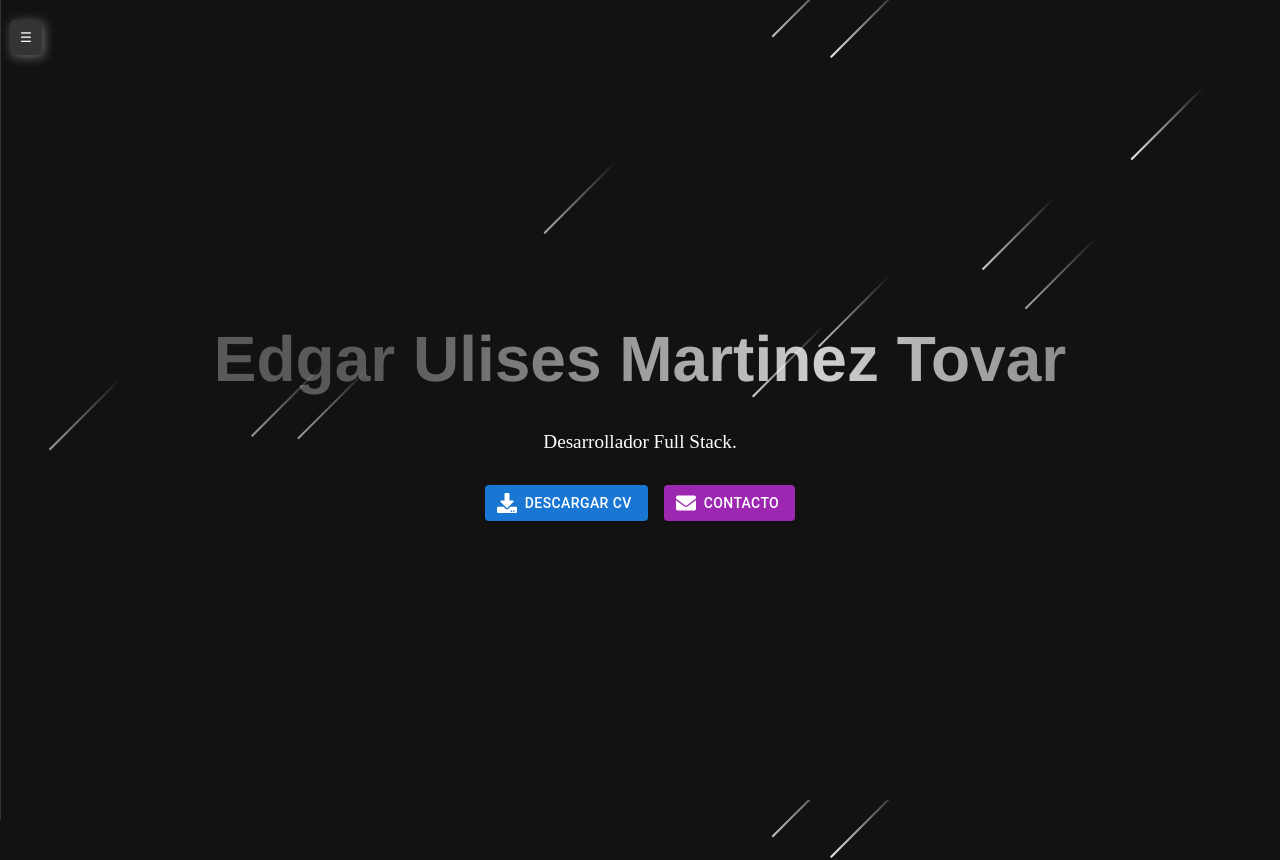
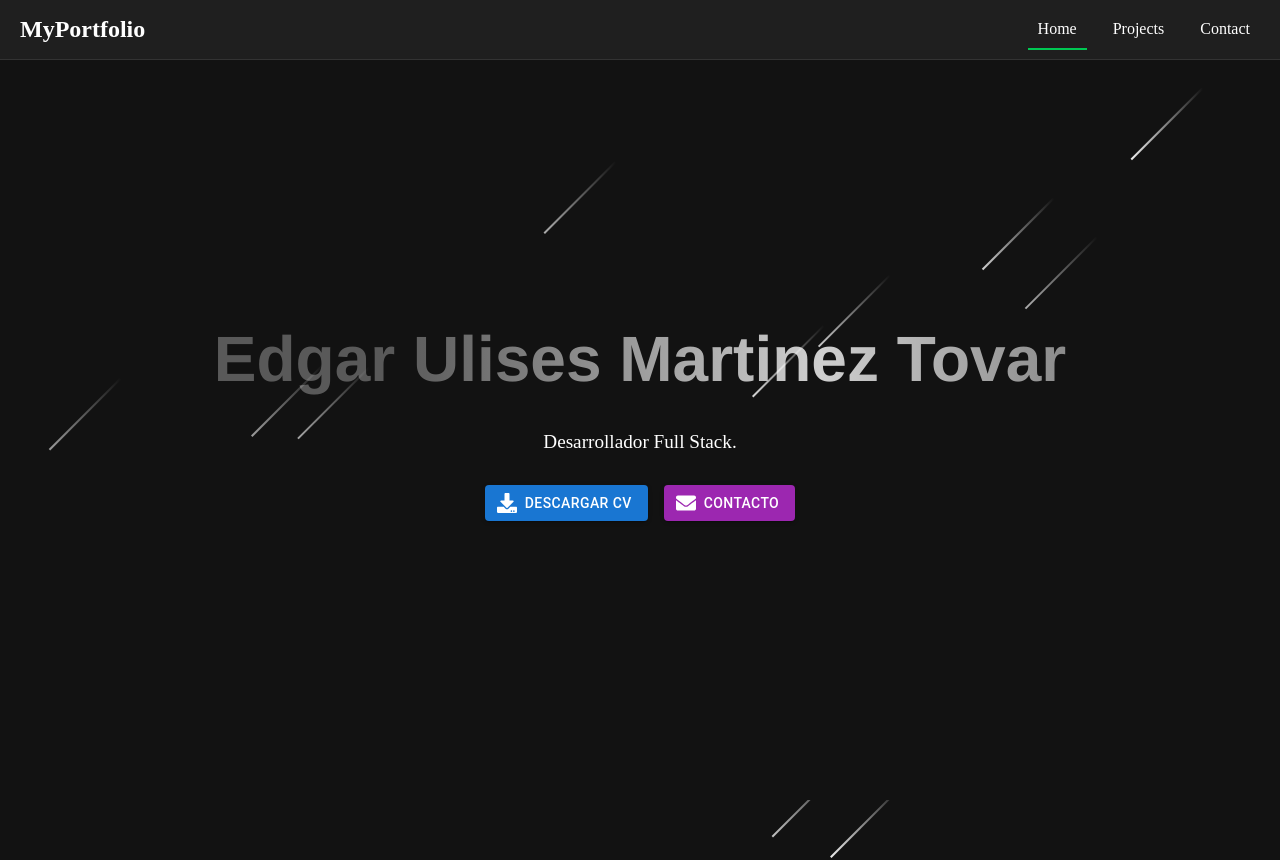
Before and after one commit to ThorgyOrb/Portafolio, a React (Create React App) app: page / in a window 1280 px wide. Shown: the top 860 px of the page. Built offline with nearby package versions, Linux system fonts and the light colour scheme.

Commit message:
Update Header.jsx

```diff
--- a/src/components/Header.jsx
+++ b/src/components/Header.jsx
@@ -1,127 +1,93 @@
 import React, { useState } from 'react';
 import styled from 'styled-components';
 
-const Sidebar = styled.div`
-  width: ${props => (props.open ? '250px' : '0')};
-  height: 100vh;
+const Header = styled.div`
+  width: 100%;
+  height: 60px; /* Altura del encabezado */
   position: fixed;
   top: 0;
   left: 0;
-  background-color: #1f1f1f; /* Color oscuro para coincidir con el fondo del Home */
-  overflow-x: hidden;
-  transition: width 0.3s ease;
+  background-color: #1f1f1f; /* Color oscuro para el fondo del encabezado */
   display: flex;
-  flex-direction: column;
   align-items: center;
-  padding-top: 20px;
+  justify-content: space-between;
+  padding: 0 20px;
   z-index: 1000;
-  border-right: 1px solid #333; /* Añadir un borde para un mejor contraste */
+  border-bottom: 1px solid #333; /* Borde inferior para contraste */
+  box-sizing: border-box; /* Incluye padding y border en el cálculo del width */
 `;
 
-const SidebarTitle = styled.h2`
+const HeaderTitle = styled.h1`
   color: #ffffff; /* Color blanco para el título */
-  margin-bottom: 30px;
-  text-align: center;
-  font-size: 2rem; /* Ajustar el tamaño del texto */
+  margin: 0;
+  font-size: 1.5rem; /* Tamaño del texto */
+  flex-grow: 1; /* Permite que el título se expanda y ocupe el espacio disponible */
 `;
 
-const SidebarLink = styled.a`
-  padding: 10px 15px;
+const NavLinks = styled.div`
+  display: flex;
+  gap: 1rem;
+`;
+
+const NavLink = styled.a`
+  padding: 10px;
   text-decoration: none;
-  font-size: 18px;
+  font-size: 1rem;
   color: #ffffff; /* Color blanco para el texto del enlace */
-  display: block;
   transition: 0.3s;
-  width: 100%;
-  text-align: center;
-  background-color: ${props => (props.$active ? '#333' : 'transparent')}; /* Color de fondo para el enlace activo */
 
   &:hover {
-    background-color: #444; /* Color de fondo al pasar el ratón */
+    color: #00c853; /* Color verde para el hover */
+  }
+
+  &.active {
+    border-bottom: 2px solid #00c853; /* Subrayado para el enlace activo */
   }
 `;
 
 const MainContent = styled.div`
-  margin-left: ${props => (props.open ? '250px' : '0')};
-  transition: margin-left 0.3s ease;
-  flex-grow: 1;
-  overflow: auto;
+  margin-top: 60px; /* Altura del encabezado para evitar superposición */
+  padding: 20px;
   background-color: #121212; /* Color de fondo oscuro para el contenido principal */
-`;
-
-const ToggleButton = styled.button`
-  position: fixed;
-  top: 20px;
-  left: ${props => (props.open ? '250px' : '10px')};
-  transition: left 0.3s ease, filter 0.3s ease;
-  background-color: #333;
-  color: #fff;
-  border: none;
-  padding: 10px;
-  cursor: pointer;
-  z-index: 1100;
-  border-radius: 5px;
-  position: absolute;
-
-  /* Aplicamos un brillo por defecto cuando no está en hover */
-  filter: brightness(1) drop-shadow(2px 2px 2px #888);
-
-  /* Animación de brillo constante */
-  animation: glow 1.5s ease-in-out infinite alternate;
-
-  /* Al pasar el ratón, se detiene la animación y se fija el brillo directo */
-  &:hover {
-    background-color: #444;
-    animation: none;
-    filter: brightness(1.5) drop-shadow(5px 5px 10px #fff);
-  }
-
-  /* Definición de la animación de brillo */
-  @keyframes glow {
-    from {
-      /* Menos brillo en la animación */
-      filter: brightness(1) drop-shadow(2px 2px 5px #666);
-    }
-    to {
-      /* Más brillo en la animación */
-      filter: brightness(1.3) drop-shadow(4px 4px 8px #bbb);
-    }
-  }
-`;
-
-
-const Layout = styled.div`
-  display: flex;
+  min-height: 100vh; /* Asegura que el contenido principal ocupe toda la altura de la página */
 `;
 
 const App = () => {
-  const [sidebarOpen, setSidebarOpen] = useState(false);
+  const [activePage, setActivePage] = useState('/');
 
-  const handleLinkClick = () => {
-    setSidebarOpen(false);
+  const handleLinkClick = (path) => {
+    setActivePage(path);
   };
 
   return (
-    <Layout>
-      <Sidebar open={sidebarOpen}>
-        <SidebarTitle>MyPortfolio</SidebarTitle>
-        <SidebarLink href="/Portafolio/" onClick={handleLinkClick} $active={window.location.pathname === '/'}>
-          Home
-        </SidebarLink>
-        <SidebarLink href="/Portafolio/#/projects" onClick={handleLinkClick} $active={window.location.pathname === '/projects'}>
-          Projects
-        </SidebarLink>
-        <SidebarLink href="/Portafolio/#/contact" onClick={handleLinkClick} $active={window.location.pathname === '/contact'}>
-          Contact
-        </SidebarLink>
-      </Sidebar>
-      <MainContent open={sidebarOpen}>
-        <ToggleButton open={sidebarOpen} onClick={() => setSidebarOpen(!sidebarOpen)} aria-label={sidebarOpen ? 'Close menu' : 'Open menu'}>
-          {sidebarOpen ? '✖' : '☰'}
-        </ToggleButton>
-        {/* Aquí va el contenido de las páginas */}
-      </MainContent>
-    </Layout>
+    <>
+      <Header>
+        <HeaderTitle>MyPortfolio</HeaderTitle>
+        <NavLinks>
+          <NavLink
+            href="/Portafolio/"
+            onClick={() => handleLinkClick('/')}
+            className={activePage === '/' ? 'active' : ''}
+          >
+            Home
+          </NavLink>
+          <NavLink
+            href="/Portafolio/#/projects"
+            onClick={() => handleLinkClick('/projects')}
+            className={activePage === '/projects' ? 'active' : ''}
+          >
+            Projects
+          </NavLink>
+          <NavLink
+            href="/Portafolio/#/contact"
+            onClick={() => handleLinkClick('/contact')}
+            className={activePage === '/contact' ? 'active' : ''}
+          >
+            Contact
+          </NavLink>
+        </NavLinks>
+      </Header>
+    </>
   );
 };
 
```
